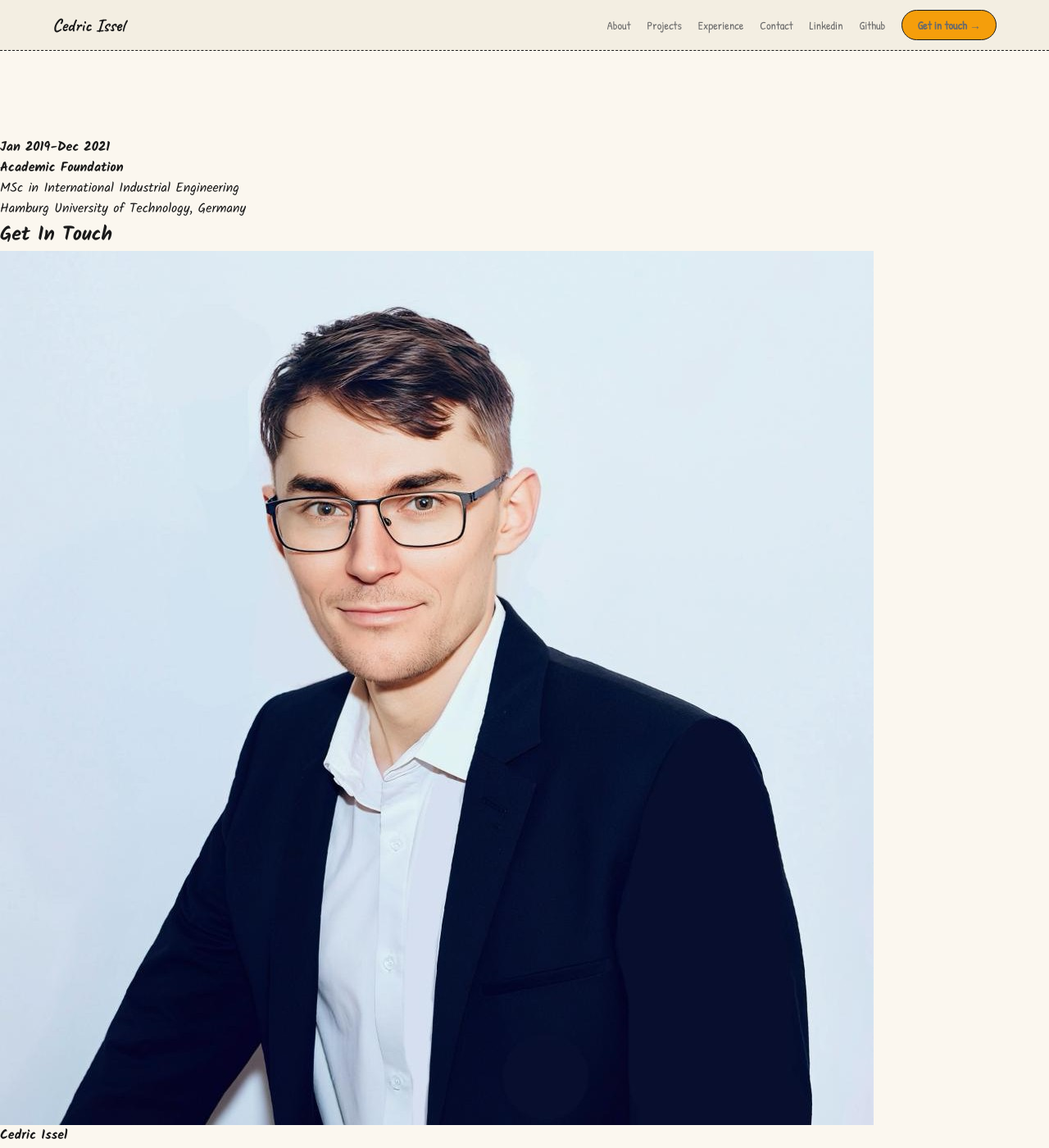
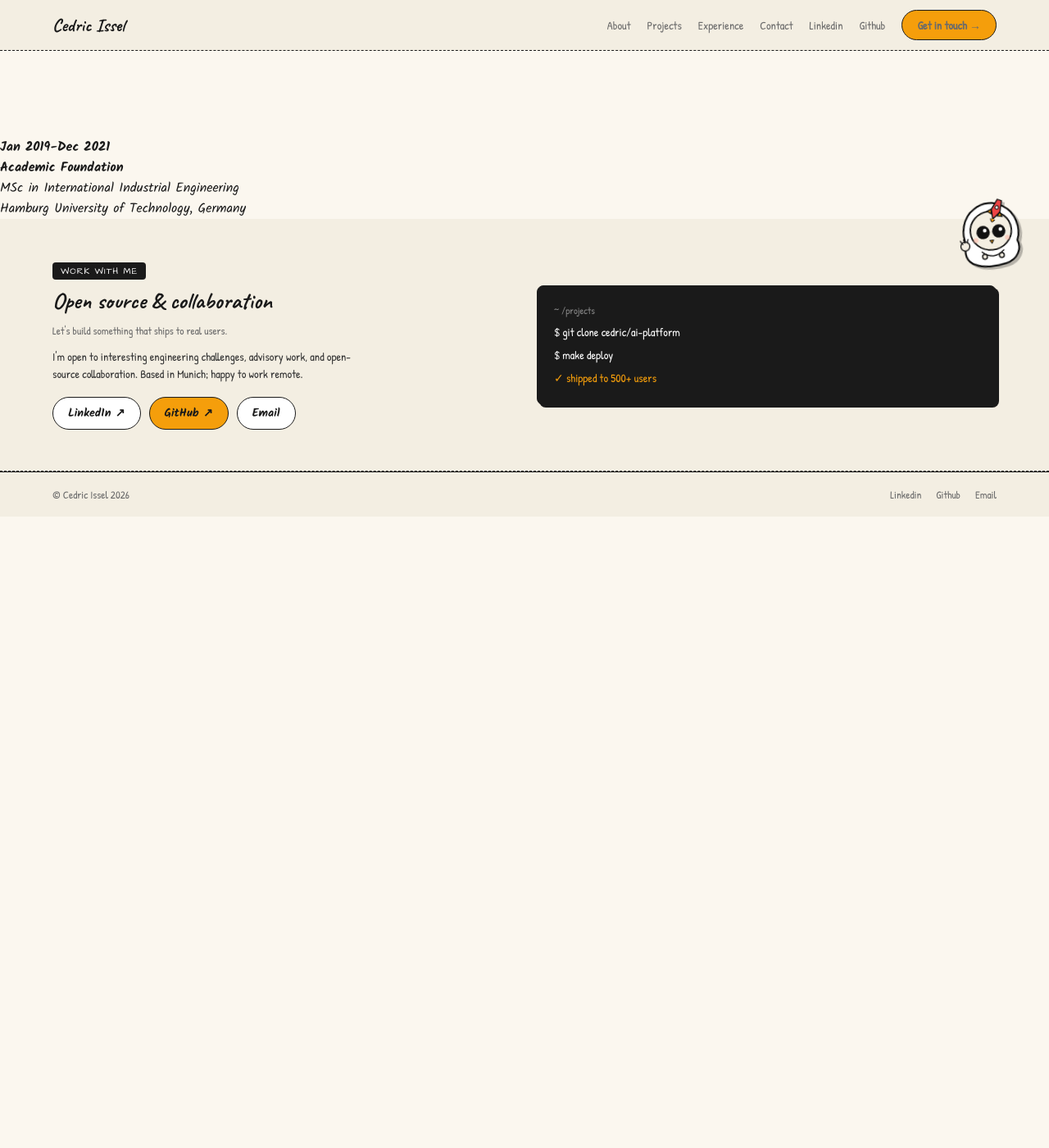
Before and after one commit to cdrc1103/cdrc1103.github.io, a Jekyll site: the page built from index.html, in a window 1280 px wide and 1400 px high, scrolled down 7572 px. Shown: the whole window at 82% size. Built offline with Jekyll 4.4.1, drawn with Linux system fonts in a browser that asks for light colours; after the commit the page ends 8202 px from its top, so only the background shows below that; some of the changed text lies outside the part shown.

Commit message:
feat: add work-with-me section and minimal footer

```diff
--- a/_includes/contact.html
+++ b/_includes/contact.html
@@ -1,30 +1,35 @@
-<!-- Contact Section -->
-    <section id="contact" class="bg-light-gray">
-        <div class="container">
-            <div class="row">
-                <div class="col-lg-12 text-center">
-                    <h2 class="section-heading">Get In Touch</h2>
-                </div>
-            </div>
-            <div class="row">
-                {% for member in site.people %}
-                <div class="col-sm-4 col-sm-offset-4">
-                    <div class="team-member">
-                        <img src="img/team/{{ member.pic }}.jpg" class="img-responsive img-circle" alt="">
-                        <h4>{{ member.name }}</h4>
-                        <p class="text-muted">{{ member.position }}</p>
-                        <ul class="list-inline social-buttons">
-                            {% for network in member.social %}
-                            <li>
-                                <a href="{{ network.url }}">
-                                    <i class="fa fa-{{ network.title }}"></i>
-                                </a>
-                            </li>
-                            {% endfor %}
-                        </ul>
-                    </div>
-                </div>
-                {% endfor %}
-            </div>
+<!-- Work with me -->
+<section class="work-with-me" id="contact">
+  <div class="mascot work-mascot float" style="--rot: -6deg;">
+    <svg viewBox="0 0 140 140"><use href="#m-ship"/></svg>
+  </div>
+  <div class="container-inner">
+    <div class="work-grid">
+      <div>
+        <span class="section-tag">Work with me</span>
+        <h2 class="sec">Open source &amp; collaboration</h2>
+        <p class="sec-sub">Let's build something that ships to real users.</p>
+        <p class="work-body">
+          I'm open to interesting engineering challenges, advisory work,
+          and open-source collaboration. Based in Munich; happy to work remote.
+        </p>
+        <div class="work-ctas">
+          {% for network in site.social %}
+          {% if network.title == 'github' %}
+          <a class="btn primary" href="{{ network.url }}" target="_blank" rel="noopener">GitHub ↗</a>
+          {% elsif network.title == 'linkedin' %}
+          <a class="btn ghost" href="{{ network.url }}" target="_blank" rel="noopener">LinkedIn ↗</a>
+          {% endif %}
+          {% endfor %}
+          <a class="btn ghost" href="mailto:{{ site.email }}">Email</a>
         </div>
-    </section>
+      </div>
+      <div class="terminal">
+        <div class="dir">~ /projects</div>
+        <div>$ git clone cedric/ai-platform</div>
+        <div>$ make deploy</div>
+        <div class="success">✓ shipped to 500+ users</div>
+      </div>
+    </div>
+  </div>
+</section>
--- a/_includes/footer.html
+++ b/_includes/footer.html
@@ -1,9 +1,9 @@
-  <footer>
-        <div class="container">
-            <div class="row">
-                <div class="col-md-12">
-                    <span class="copyright">Copyright &copy; {{ site.title }} {{ 'now' | date: "%Y" }}. Powered by Jekyll & <a href="https://github.com/y7kim/agency-jekyll-theme?tab=readme-ov-file">Agency</a>.</span>
-                </div>
-            </div>
-        </div>
-    </footer>
+<footer class="site-footer">
+  <span class="footer-copy">© {{ site.title }} {{ 'now' | date: "%Y" }}</span>
+  <div class="footer-links">
+    {% for network in site.social %}
+    <a href="{{ network.url }}" target="_blank" rel="noopener">{{ network.title | capitalize }}</a>
+    {% endfor %}
+    <a href="mailto:{{ site.email }}">Email</a>
+  </div>
+</footer>
--- a/css/main.css
+++ b/css/main.css
@@ -383,3 +383,70 @@ h2.sec, h3.sec {
   gap: 0 40px;
   margin-top: 16px;
 }
+
+/* === WORK WITH ME === */
+.work-with-me {
+  background: var(--paper-2);
+  padding: 50px 5%;
+  border-bottom: 1.5px dashed var(--ink);
+  position: relative;
+}
+.work-grid {
+  display: grid;
+  grid-template-columns: 1fr 1fr;
+  gap: 30px;
+  align-items: center;
+}
+.work-body {
+  font-family: 'Patrick Hand', cursive;
+  font-size: 14px;
+  color: #333;
+  line-height: 1.5;
+  max-width: 380px;
+  margin: 0 0 18px;
+}
+.work-ctas { display: flex; gap: 10px; flex-wrap: wrap; }
+.terminal {
+  background: var(--ink);
+  color: #fff;
+  font-family: 'Patrick Hand', monospace;
+  font-size: 14px;
+  border-radius: var(--radius);
+  padding: 18px 20px;
+  border: 1.5px solid var(--ink);
+  box-shadow: var(--shadow);
+  line-height: 2;
+}
+.terminal .dir   { color: #888; font-size: 12px; }
+.terminal .success { color: var(--accent); }
+.work-mascot {
+  width: 96px;
+  height: 96px;
+  top: -30px;
+  right: 30px;
+}
+
+/* === FOOTER === */
+.site-footer {
+  padding: 18px 5%;
+  border-top: 1.5px solid var(--ink);
+  background: var(--paper-2);
+  display: flex;
+  align-items: center;
+  justify-content: space-between;
+}
+.footer-copy {
+  font-family: 'Patrick Hand', cursive;
+  font-size: 13px;
+  color: var(--muted);
+}
+.footer-links {
+  display: flex;
+  gap: 18px;
+}
+.footer-links a {
+  font-family: 'Patrick Hand', cursive;
+  font-size: 13px;
+  color: var(--muted);
+}
+.footer-links a:hover { color: var(--ink); }
```
